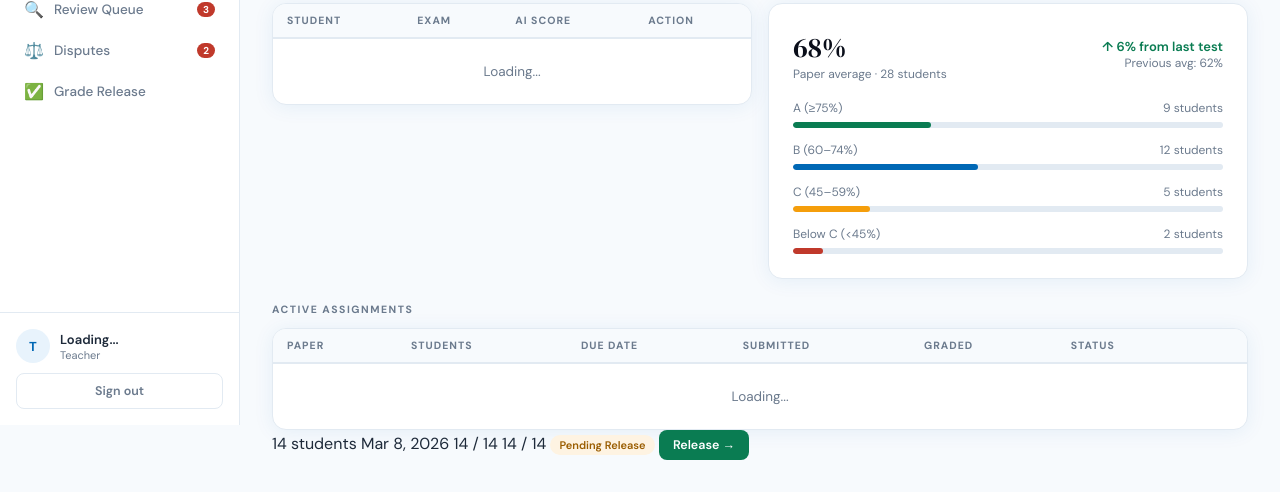
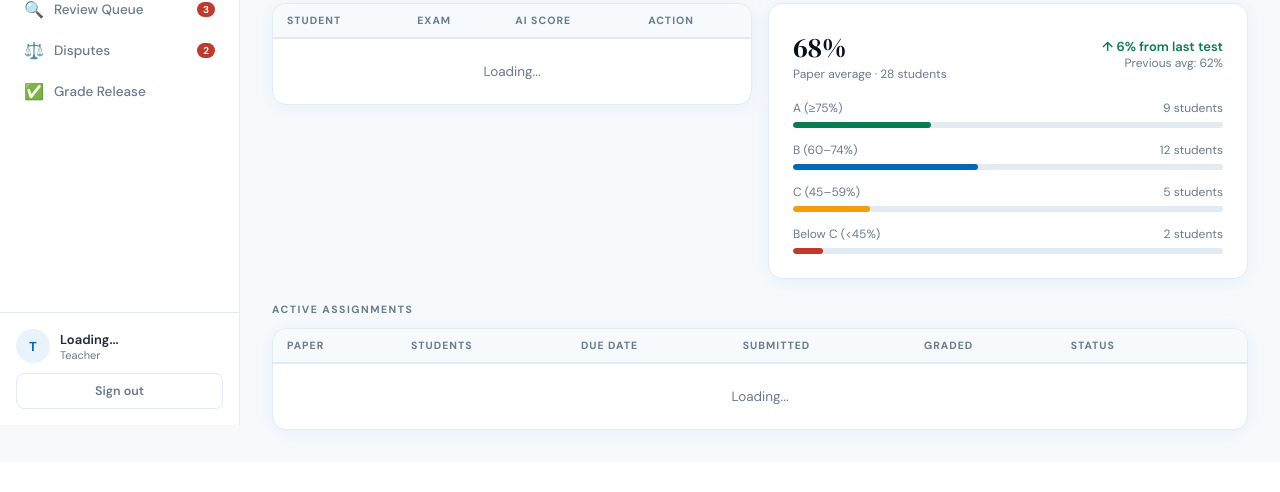
Before and after one commit to Yuvaraj-Premlal/cbse-grading, a Flask app: template cbse-web/templates/teacher.html in a window 1280 px wide. Shown: the part 375-867 px from the top of the page. After the commit the page ends 814 px from the top, so only its background shows below. Run offline with Flask 3, Linux system fonts and the light colour scheme; the template is opened without the code that fills it, so the values that code supplies are empty.

Commit message:
Update teacher.html

```diff
--- a/cbse-web/templates/teacher.html
+++ b/cbse-web/templates/teacher.html
@@ -341,16 +341,6 @@ textarea.form-input{resize:vertical;min-height:90px;line-height:1.6;}
         <thead><tr><th>Paper</th><th>Students</th><th>Due Date</th><th>Submitted</th><th>Graded</th><th>Status</th><th></th></tr></thead>
         <tbody id="assignments-tbody">
           <tr><td colspan="7" style="text-align:center;color:var(--muted);padding:24px;">Loading...</td></tr>
-        </tbody>
-      </table>
-    </div>
-            <td>14 students</td>
-            <td>Mar 8, 2026</td>
-            <td>14 / 14</td>
-            <td>14 / 14</td>
-            <td><span class="badge badge-amber">Pending Release</span></td>
-            <td><button class="btn btn-green btn-sm" onclick="showPage('page-release',document.querySelector('[onclick*=page-release]'))">Release →</button></td>
-          </tr>
         </tbody>
       </table>
     </div>
```
